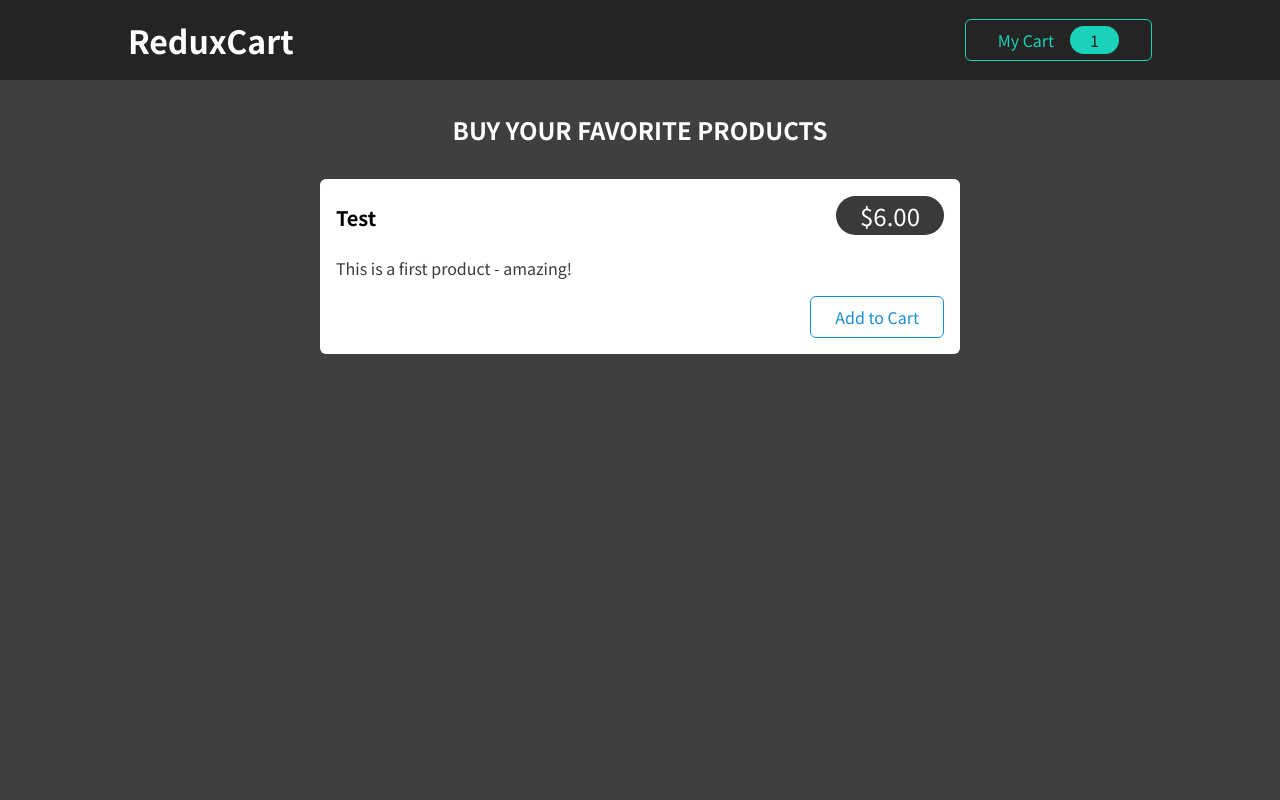
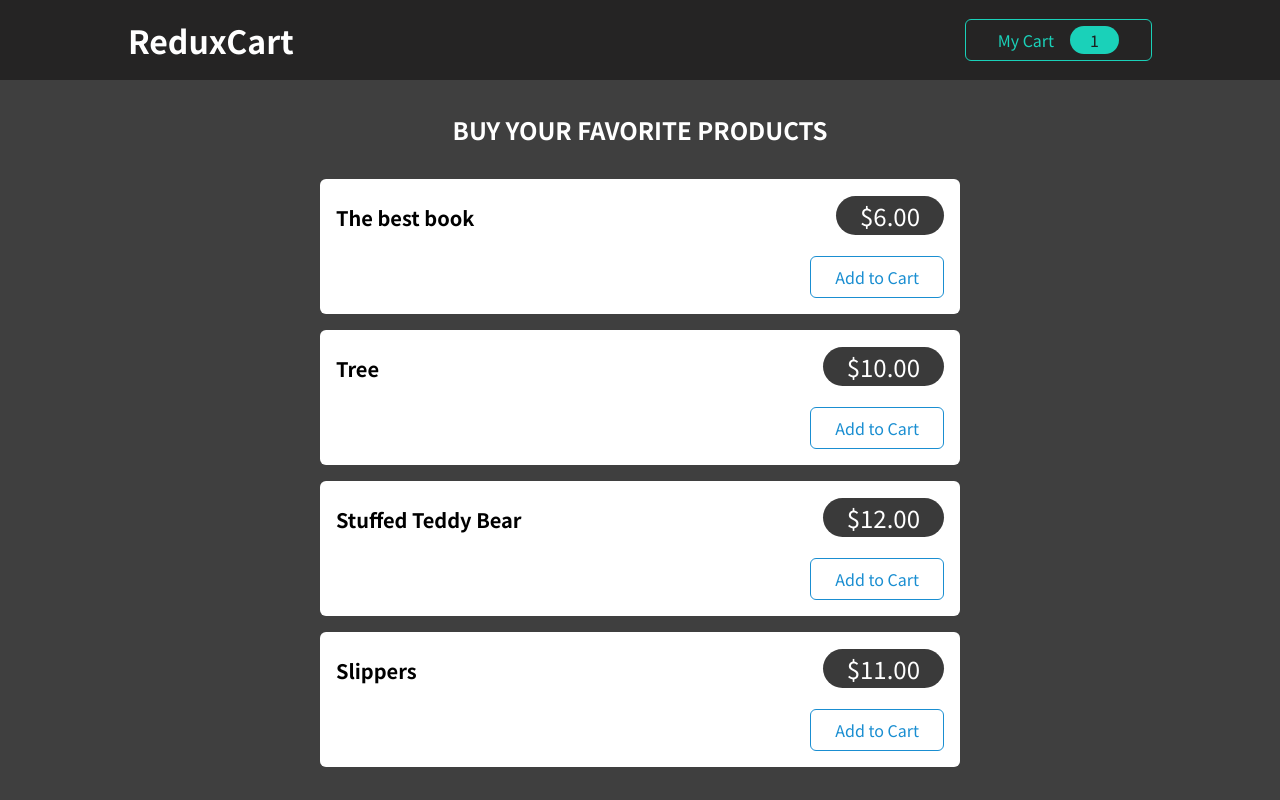
Before and after one commit to andrewrey/react-complete-guideProject13, a React (Create React App) app: page / in a window 1280 px wide. Built offline with nearby package versions, Linux system fonts and the light colour scheme.

Commit message:
created dummy product data array and dynamically output them with ProductItem component

```diff
--- a/src/components/Shop/Products.js
+++ b/src/components/Shop/Products.js
@@ -1,16 +1,46 @@
-import ProductItem from './ProductItem';
-import classes from './Products.module.css';
+import ProductItem from "./ProductItem";
+import classes from "./Products.module.css";
+
+const DUMMY_PRODUCTS = [
+  {
+    id: "p1",
+    price: 6,
+    title: "The best book",
+    description: "Best book you can read today",
+  },
+  {
+    id: "p2",
+    price: 10,
+    title: "Tree",
+    description: "A tree for your room",
+  },
+  {
+    id: "p3",
+    price: 12,
+    title: "Stuffed Teddy Bear",
+    description: "The only teddy you will ever need",
+  },
+  {
+    id: "p4",
+    price: 11,
+    title: "Slippers",
+    description: "Keep your feet warm with the warmest slippers",
+  },
+];
 
 const Products = (props) => {
   return (
     <section className={classes.products}>
       <h2>Buy your favorite products</h2>
       <ul>
-        <ProductItem
-          title='Test'
-          price={6}
-          description='This is a first product - amazing!'
-        />
+        {DUMMY_PRODUCTS.map((item) => (
+          <ProductItem
+            title={item.title}
+            price={item.price}
+            description={item.desciprtion}
+            key={item.id}
+          />
+        ))}
       </ul>
     </section>
   );
```
Also changed, not shown: 1 other file (tests, documents, lock files or other folders).
